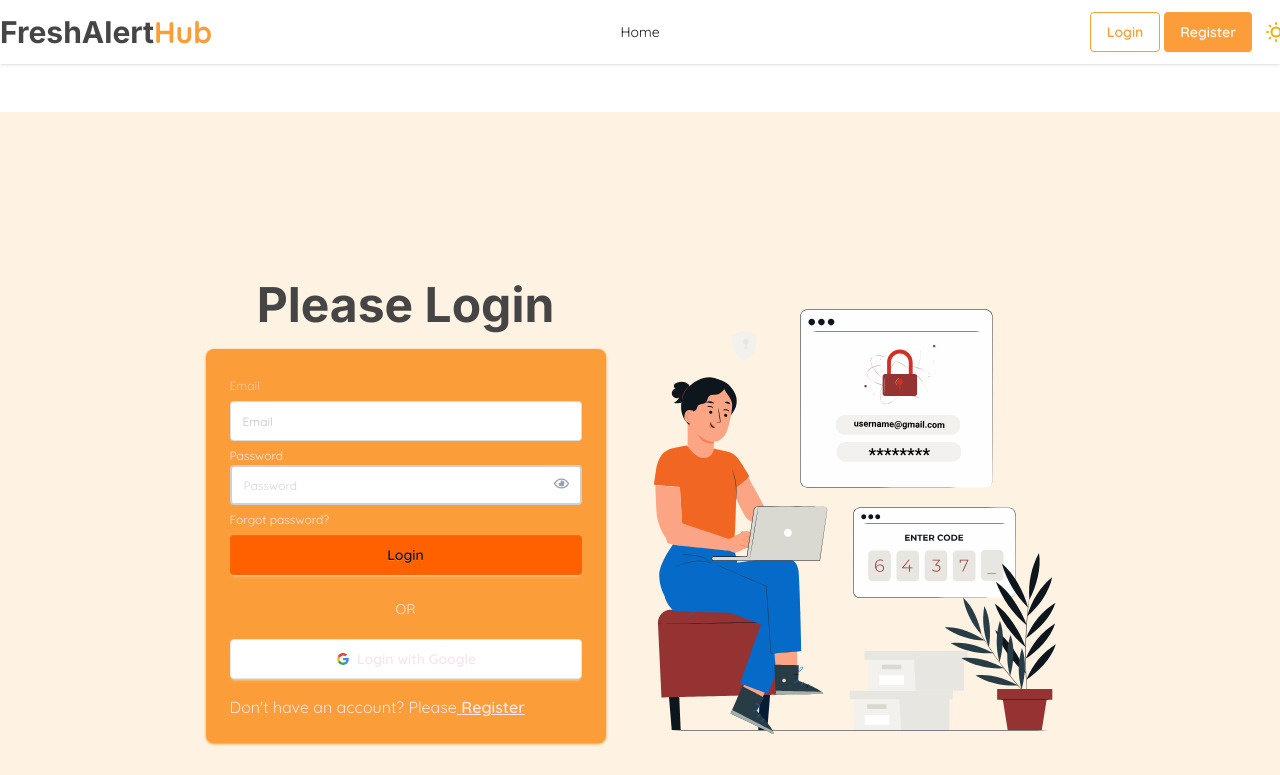
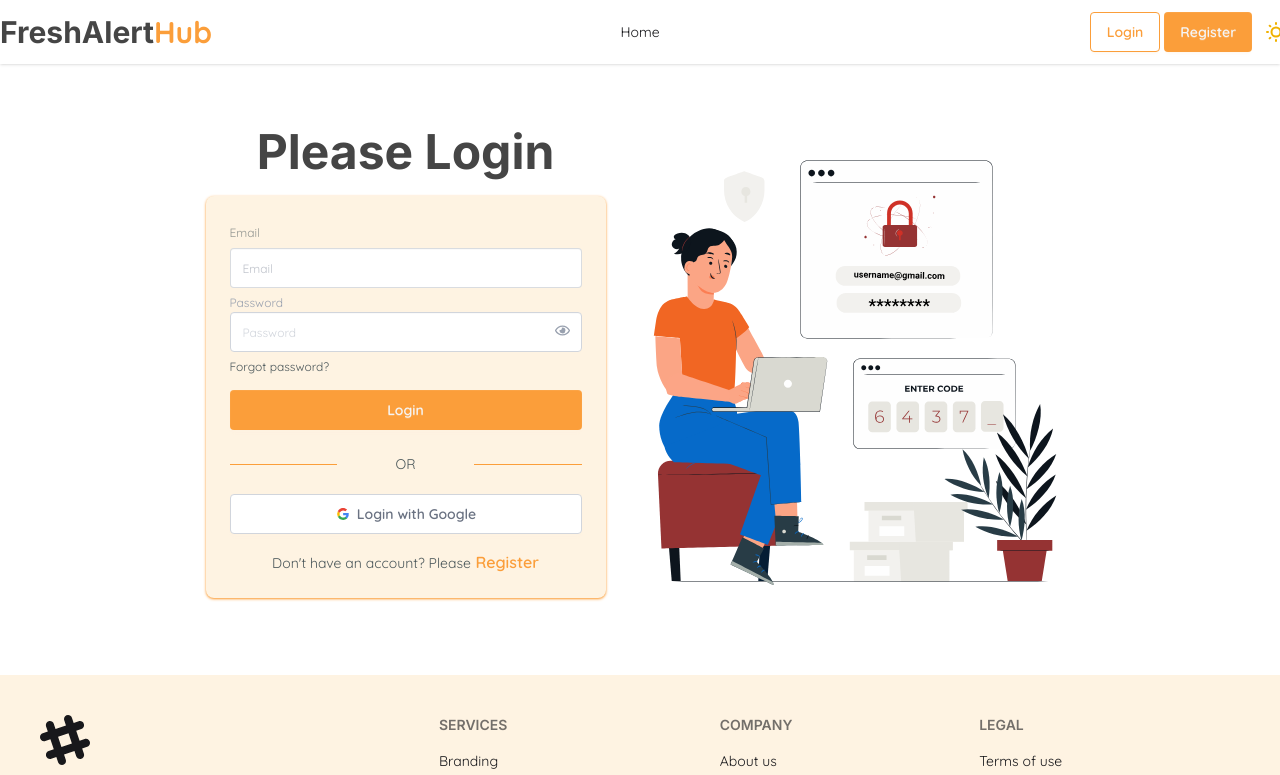
Before and after one commit to Elora21y/food-expiry-client, a React (Vite) app: page /login in a window 1280 px wide. Shown: the top 775 px of the page. Built offline with nearby package versions, Linux system fonts and the light colour scheme; no server answers.

Commit message:
added login page

```diff
--- a/src/pages/Login.jsx
+++ b/src/pages/Login.jsx
@@ -1,5 +1,5 @@
 import React, { use, useState } from "react";
-import lottieLogin from '../../public/lottie/login.json'
+import lottieLogin from "../../public/lottie/login.json";
 import Lottie from "lottie-react";
 import { Link, useLocation, useNavigate } from "react-router";
 import toast from "react-hot-toast";
@@ -8,9 +8,9 @@ import { AuthContext } from "../context/AuthContext";
 
 const Login = () => {
   const { loginUser, googleLogin } = use(AuthContext);
-  const [showPass , setShowPass] = useState(false)
+  const [showPass, setShowPass] = useState(false);
   const navigate = useNavigate();
-  const location = useLocation()
+  const location = useLocation();
   // console.log(location.state)
 
   const handleLogin = (e) => {
@@ -23,7 +23,7 @@ const Login = () => {
     loginUser(email, password)
       .then((result) => {
         console.log(result.user);
-        toast.success('Successfully Login')
+        toast.success("Successfully Login");
         // navigate(`${location.state ?  location.state : '/'}`);
       })
       .catch((error) => {
@@ -37,54 +37,59 @@ const Login = () => {
       });
   };
 
-  const handleGoogleLogin = () =>{
-      googleLogin().then(() => {
-              toast.success('Successfully Login')
-              navigate(`${location.state ?  location.state : '/'}`);
+  const handleGoogleLogin = () => {
+    googleLogin()
+      .then(() => {
+        toast.success("Successfully Login");
+        navigate(`${location.state ? location.state : "/"}`);
       })
       .catch((error) => {
-              toast.error(error)
+        toast.error(error);
       });
-    }
+  };
   return (
-    <div className="hero bg-base-200 min-h-screen text-accent">
+    <div className="hero bg-base-100  text-accent">
       <div className="hero-content flex-col lg:flex-row-reverse gap-10">
         <div className="text-center lg:text-left hidden lg:flex">
-          <Lottie animationData={lottieLogin} loop={true} style={{
-            maxWidth:'520px'
-          }}/>
+          <Lottie
+            animationData={lottieLogin}
+            loop={true}
+            style={{
+              maxWidth: "520px",
+            }}
+          />
         </div>
         <div>
           <h2 className="text-center text-4xl lg:text-5xl font-bold mb-5 text-secondary">
             Please Login
           </h2>
-        <div className="card bg-primary shrink-0 shadow shadow-primary hover:shadow-md duration-500 transition-shadow">
-          <div className="card-body text-secondary-content w-[300px] sm:w-96 md:w-[400px]">
+          <div className="card bg-base-200 shrink-0 shadow shadow-primary hover:shadow-md duration-500 transition-shadow">
+            <div className="card-body w-[300px] sm:w-96 md:w-[400px]">
               {/* form */}
               <form onSubmit={handleLogin} className="fieldset">
                 {/* email */}
                 <label className="label">Email</label>
                 <input
                   type="email"
-                className="input bg-white w-full"
+                  className="input "
                   placeholder="Email"
                   name="email"
                 />
                 {/* password */}
                 <div className="relative">
-                <label htmlFor="password" className="block">
+                  <label htmlFor="password" className="block text-gray-400">
                     Password
                   </label>
                   <input
                     type={`${showPass ? "text" : "password"}`}
                     name="password"
                     placeholder="Password"
-                className="input w-full border-2 border-primary-300 focus:border-[#88d66ce8] focus:outline-none focus:ring-4 focus:ring-[#88d66c5b] bg-white placeholder:text-gray-300 placeholder:text-xs"
+                    className="input border-gray-300 focus:border-2 focus:border-primary-300 focus:border-[#FB9E3A] focus:outline-none focus:ring-4 focus:ring-[#f7945220] bg-white placeholder:text-gray-300 placeholder:text-xs w-full"
                   />
                   <button
                     onClick={() => setShowPass(!showPass)}
                     type="button"
-                    className="absolute text-gray-400 btn btn-xs btn-ghost z-10 right-1 top-6 hover:bg-white"
+                    className="absolute text-gray-400 btn btn-xs btn-ghost z-10 right-1 top-6 hover:bg-white border-0"
                   >
                     {showPass ? (
                       <FaRegEyeSlash size={15} />
@@ -93,10 +98,10 @@ const Login = () => {
                     )}
                   </button>
                 </div>
-              <div>
-                <a className="link link-hover">Forgot password?</a>
-              </div>
-              <button className="btn button-green bg-[#FF6000] border-0" type="submit">Login</button>
+<div><a className="link link-hover">Forgot password?</a></div>
+                <button className="btn orange-btn mt-2" type="submit">
+                  Login
+                </button>
               </form>
               {/* social login */}
               <div className="flex items-center my-3 space-x-1">
@@ -107,7 +112,7 @@ const Login = () => {
               {/* Google */}
               <button
                 onClick={handleGoogleLogin}
-              className="btn bg-white text-secondary-content mb-2 border-[#e5e5e5]"
+                className="btn bg-white text-gray-500 mb-2 border-gray-300"
               >
                 <svg
                   aria-label="Google logo"
@@ -138,15 +143,15 @@ const Login = () => {
                 </svg>
                 Login with Google
               </button>
-            <p className="text-xs sm:text-base">
+              <p className="text-xs sm:text-[14px] text-center">
                 Don't have an account? Please
                 <Link
                   to="/register"
                   state={location.state || "/"}
-                className="underline font-semibold text-base"
+                  className="hover:underline text-primary font-semibold text-[13px] sm:text-base"
                 >
                   {" "}
-                Register
+                  {"  "}Register
                 </Link>
               </p>
             </div>
--- a/src/pages/Register.jsx
+++ b/src/pages/Register.jsx
@@ -89,6 +89,7 @@ const Register = () => {
                   className="input "
                   placeholder="Your Name"
                   name="name"
+                  required
                 />
                 {/* photo */}
                 <label className="label">Photo URL</label>
@@ -140,7 +141,7 @@ const Register = () => {
                 </label>
 
                 <button className="btn orange-btn" type="submit">
-                  Login
+                  Register
                 </button>
               </form>
               {/* social login */}
@@ -183,12 +184,12 @@ const Register = () => {
                 </svg>
                 Login with Google
               </button>
-              <p className="text-xs sm:text-base">
+              <p className="text-xs sm:text-[14px] text-center">
                 Already have an account? Please
                 <Link
                   to="/login"
                   state={location.state || "/"}
-                  className="hover:underline text-primary font-semibold text-[13px]"
+                  className="hover:underline text-primary font-semibold text-[13px]  sm:text-base"
                 > {"  "}Login
                 </Link>
               </p>
```
Lines whose indentation alone changed are shown as unchanged.
